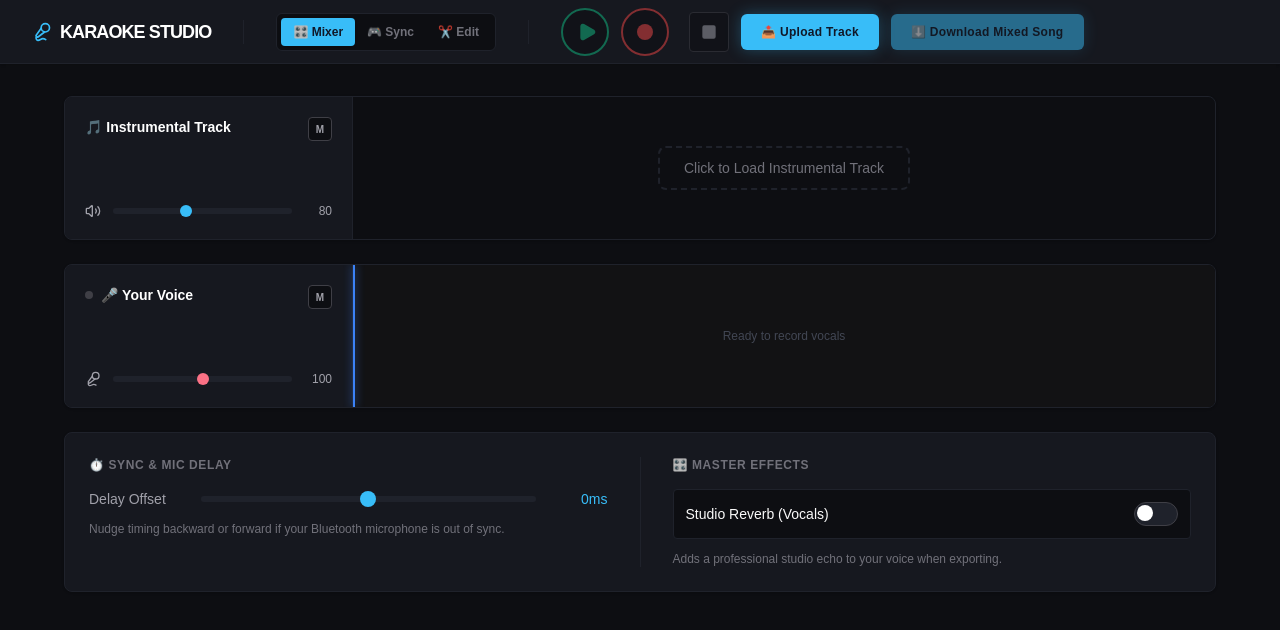
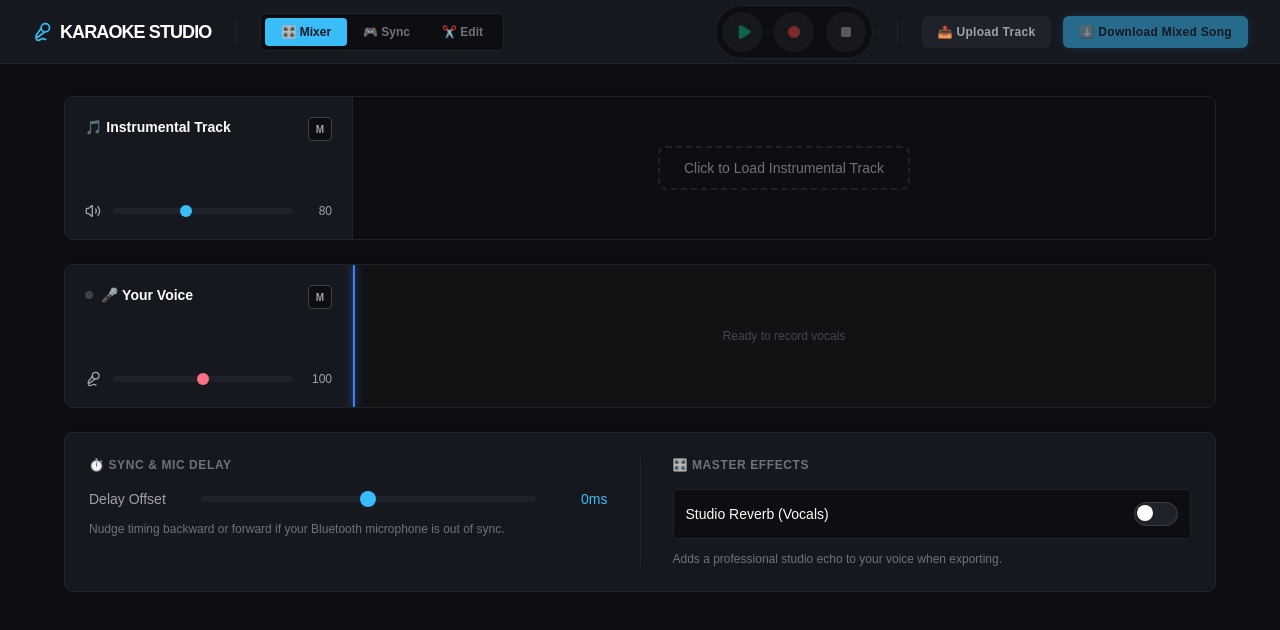
Before and after one commit to sushantabhat/karokie, a Next.js app: page / in a window 1280 px wide. Shown: the top 630 px of the page. Built offline with nearby package versions, Linux system fonts and the light colour scheme.

Commit message:
refactor: redesign KaraokeStudio header layout with unified transport and conditional action controls

```diff
--- a/src/components/KaraokeStudio.tsx
+++ b/src/components/KaraokeStudio.tsx
@@ -715,91 +715,92 @@ export default function KaraokeStudio() {
 
       {/* HEADER */}
       <header className="h-16 shrink-0 flex items-center justify-between border-b border-[#1f222b] bg-[#16181f] px-8 shadow-sm">
+
+        {/* LEFT SIDE: Brand & Tabs */}
         <div className="flex items-center gap-6">
           <h1 className="text-lg font-black tracking-tighter text-white flex items-center gap-2">
             <Mic2 className="w-5 h-5 text-[#38bdf8]" />
             KARAOKE STUDIO
           </h1>
 
-          <div className="h-6 w-px bg-[#1f222b] mx-2" />
+          <div className="h-6 w-px bg-[#1f222b]" />
+
           {/* VIEW TOGGLE */}
           <div className="flex bg-[#0d0e12] p-1 rounded-md border border-[#1f222b]">
-            <button onClick={() => setActiveTab("MIXER")} className={`px-3 py-1.5 rounded text-xs font-bold transition-all ${activeTab === "MIXER" ? "bg-[#38bdf8] text-gray-900 shadow-sm" : "text-[#71717a] hover:text-[#fafafa]"}`}>🎛️ Mixer</button>
-            <button onClick={() => setActiveTab("SYNC")} className={`px-3 py-1.5 rounded text-xs font-bold transition-all ${activeTab === "SYNC" ? "bg-[#38bdf8] text-gray-900 shadow-sm" : "text-[#71717a] hover:text-[#fafafa]"}`}>🎮 Sync</button>
-            <button onClick={() => setActiveTab("EDIT")} className={`px-3 py-1.5 rounded text-xs font-bold transition-all ${activeTab === "EDIT" ? "bg-[#38bdf8] text-gray-900 shadow-sm" : "text-[#71717a] hover:text-[#fafafa]"}`}>✂️ Edit</button>
+            <button onClick={() => setActiveTab("MIXER")} className={`px-4 py-1.5 rounded text-xs font-bold transition-all ${activeTab === "MIXER" ? "bg-[#38bdf8] text-gray-900 shadow-sm" : "text-[#71717a] hover:text-[#fafafa]"}`}>🎛️ Mixer</button>
+            <button onClick={() => setActiveTab("SYNC")} className={`px-4 py-1.5 rounded text-xs font-bold transition-all ${activeTab === "SYNC" ? "bg-[#38bdf8] text-gray-900 shadow-sm" : "text-[#71717a] hover:text-[#fafafa]"}`}>🎮 Sync</button>
+            <button onClick={() => setActiveTab("EDIT")} className={`px-4 py-1.5 rounded text-xs font-bold transition-all ${activeTab === "EDIT" ? "bg-[#38bdf8] text-gray-900 shadow-sm" : "text-[#71717a] hover:text-[#fafafa]"}`}>✂️ Edit</button>
           </div>
-          <div className="h-6 w-px bg-[#1f222b] mx-2" />
+        </div>
 
-
-          {/* Unified Transport Controls */}
-          <div className="flex items-center gap-3">
-            {/* Master Play Button */}
+        {/* RIGHT SIDE: Transport & Actions */}
+        <div className="flex items-center gap-6">
+          {/* Transport Controls */}
+          <div className="flex items-center gap-3 bg-[#0d0e12] p-1.5 rounded-full border border-[#1f222b]">
             <button
               onClick={handlePlayPauseClick}
               disabled={isRecording || !trackBuffer}
-              className={`w-12 h-12 rounded-full border-2 flex items-center justify-center transition-all ${
+              className={`w-10 h-10 rounded-full flex items-center justify-center transition-all ${
                 (isPlaying)
-                  ? 'bg-[#10b981] border-[#10b981] text-white shadow-[0_0_15px_rgba(16,185,129,0.4)]'
-                  : 'bg-[#0d0e12] border-[#10b981] text-[#10b981] hover:bg-[#10b981] hover:text-white disabled:opacity-50 disabled:pointer-events-none'
+                  ? 'bg-[#10b981] text-white shadow-[0_0_10px_rgba(16,185,129,0.4)]'
+                  : 'bg-[#1f222b] text-[#10b981] hover:bg-[#10b981] hover:text-white disabled:opacity-50 disabled:pointer-events-none'
               }`}
               title="Play/Pause"
             >
-              {(isPlaying) ? <Pause className="w-5 h-5 fill-current" /> : <Play className="w-5 h-5 fill-current ml-1" />}
+              {(isPlaying) ? <Pause className="w-4 h-4 fill-current" /> : <Play className="w-4 h-4 fill-current ml-1" />}
             </button>
 
-            {/* Record Button */}
             <button
               onClick={handleStartRecording}
               disabled={isRecording || isPlaying || !trackFile || activeTab === "SYNC"}
-              className={`w-12 h-12 rounded-full flex items-center justify-center transition-all ${
+              className={`w-10 h-10 rounded-full flex items-center justify-center transition-all ${
                 isRecording
-                  ? 'bg-transparent border-2 border-[#ef4444] shadow-[0_0_20px_rgba(239,68,68,0.7)] animate-pulse'
-                  : 'bg-[#0d0e12] border-2 border-[#ef4444] hover:bg-[#ef4444]/10 disabled:opacity-50 disabled:pointer-events-none'
+                  ? 'bg-transparent border-2 border-[#ef4444] shadow-[0_0_15px_rgba(239,68,68,0.7)] animate-pulse'
+                  : 'bg-[#1f222b] text-[#ef4444] hover:bg-[#ef4444]/20 disabled:opacity-50 disabled:pointer-events-none'
               }`}
               title="Record"
             >
-              <div className={`rounded-full transition-all ${isRecording ? 'w-4 h-4 bg-[#ef4444]' : 'w-4 h-4 bg-[#ef4444]'}`} />
+              <div className={`rounded-full transition-all ${isRecording ? 'w-3 h-3 bg-[#ef4444]' : 'w-3 h-3 bg-[#ef4444]'}`} />
             </button>
 
-            {/* Stop Button */}
             <button
               onClick={handleStopClick}
               disabled={!isRecording && !isPlaying && currentTime === 0}
-              className="w-10 h-10 ml-2 rounded bg-[#0d0e12] border border-[#3f3f46] text-[#a1a1aa] hover:bg-[#3f3f46] hover:text-white flex items-center justify-center transition-colors disabled:opacity-50 disabled:pointer-events-none"
+              className="w-10 h-10 rounded-full bg-[#1f222b] text-[#a1a1aa] hover:bg-[#3f3f46] hover:text-white flex items-center justify-center transition-colors disabled:opacity-50 disabled:pointer-events-none"
               title="Stop"
             >
-              <Square className="w-4 h-4 fill-current" />
+              <Square className="w-3 h-3 fill-current" />
             </button>
-            {/* Hidden file inputs */}
-            <input
-              type="file"
-              accept="audio/*"
-              className="hidden"
-              id="file-upload"
-              onChange={handleTrackUpload}
-            />
-            <input
-              type="file"
-              accept=".lrc"
-              className="hidden"
-              id="lrc-upload"
-              onChange={handleLRCUpload}
-            />
-            {/* Action Buttons */}
+          </div>
+
+          <div className="h-6 w-px bg-[#1f222b]" />
+
+          {/* Action Buttons based on Tab */}
+          <div className="flex items-center gap-3">
             {activeTab === "MIXER" && (
+              <>
                 <button
                   onClick={() => document.getElementById('file-upload')?.click()}
-                className="px-5 py-2.5 bg-[#38bdf8] hover:bg-[#0ea5e9] text-gray-900 rounded-md text-xs font-bold tracking-wide transition-all shadow-[0_0_15px_rgba(56,189,248,0.3)] disabled:opacity-50 disabled:pointer-events-none"
+                  className="px-4 py-2 bg-[#1f222b] hover:bg-[#38bdf8] hover:text-gray-900 text-[#a1a1aa] rounded-md text-xs font-bold tracking-wide transition-all disabled:opacity-50 disabled:pointer-events-none"
                   title="Upload Instrumental"
                 >
                   📤 Upload Track
                 </button>
+                <button
+                  onClick={handleExportClick}
+                  disabled={isProcessing || !recordedBlob}
+                  className="px-4 py-2 bg-[#38bdf8] hover:bg-[#0ea5e9] text-gray-900 rounded-md text-xs font-bold tracking-wide transition-all shadow-[0_0_10px_rgba(56,189,248,0.3)] disabled:opacity-50 disabled:pointer-events-none flex items-center gap-2"
+                >
+                  {isProcessing ? 'PROCESSING...' : '⬇️ Download Mixed Song'}
+                </button>
+              </>
             )}
+
             {(activeTab === "SYNC" || activeTab === "EDIT") && (
               <>
                 <button
                   onClick={() => document.getElementById('lrc-upload')?.click()}
-                  className="px-5 py-2.5 bg-[#38bdf8] hover:bg-[#0ea5e9] text-gray-900 rounded-md text-xs font-bold tracking-wide transition-all shadow-[0_0_15px_rgba(56,189,248,0.3)] disabled:opacity-50 disabled:pointer-events-none"
+                  className="px-4 py-2 bg-[#1f222b] hover:bg-[#38bdf8] hover:text-gray-900 text-[#a1a1aa] rounded-md text-xs font-bold tracking-wide transition-all disabled:opacity-50 disabled:pointer-events-none"
                   title="Upload LRC"
                 >
                   📄 Upload .LRC
@@ -807,23 +808,18 @@ export default function KaraokeStudio() {
                 <button
                   onClick={handleExportLRC}
                   disabled={lyrics.length === 0 || !trackFile}
-                  className="px-5 py-2.5 bg-[#38bdf8] hover:bg-[#0ea5e9] text-gray-900 rounded-md text-xs font-bold tracking-wide transition-all shadow-[0_0_15px_rgba(56,189,248,0.3)] disabled:opacity-50 disabled:pointer-events-none flex items-center gap-2"
+                  className="px-4 py-2 bg-[#38bdf8] hover:bg-[#0ea5e9] text-gray-900 rounded-md text-xs font-bold tracking-wide transition-all shadow-[0_0_10px_rgba(56,189,248,0.3)] disabled:opacity-50 disabled:pointer-events-none flex items-center gap-2"
                 >
                   ⬇️ Download .LRC
                 </button>
               </>
             )}
-{activeTab === "MIXER" && (
-  <button
-    onClick={handleExportClick}
-    disabled={isProcessing || !recordedBlob}
-    className="px-5 py-2.5 bg-[#38bdf8] hover:bg-[#0ea5e9] text-gray-900 rounded-md text-xs font-bold tracking-wide transition-all shadow-[0_0_15px_rgba(56,189,248,0.3)] disabled:opacity-50 disabled:pointer-events-none flex items-center gap-2"
-  >
-    {isProcessing ? 'PROCESSING...' : '⬇️ Download Mixed Song'}
-  </button>
-)}
           </div>
         </div>
+
+        {/* Hidden file inputs */}
+        <input type="file" accept="audio/*" className="hidden" id="file-upload" onChange={handleTrackUpload} />
+        <input type="file" accept=".lrc" className="hidden" id="lrc-upload" onChange={handleLRCUpload} />
       </header>
 
       {/* TIMELINE AREA */}
@@ -1112,14 +1108,37 @@ export default function KaraokeStudio() {
               </div>
             ) : activeTab === "SYNC" ? (
               <div className="flex-1 flex flex-col h-full gap-4 min-h-0">
-                <div className="flex flex-col items-center justify-center py-4 gap-4">
-                  <div className="flex items-center justify-center w-full max-w-4xl px-4">
-                    <div className="flex gap-4">
+                <div className="flex flex-col items-center justify-center py-4 border-b border-[#1f222b] bg-[#1a1d24]">
+                  <div className="flex items-center justify-between w-full max-w-5xl px-4">
+                    {/* Left: Secondary Actions (Review) */}
+                    <div className="flex items-center gap-3 w-1/3 justify-start">
+                      {!isSyncSessionActive && hasSyncedLines && !isPlaying && (
+                        <button
+                          onClick={() => {
+                            if (audioRef.current) audioRef.current.currentTime = 0;
+                            setCurrentTime(0);
+                            setActiveLineIndex(0);
+                            setIsSyncSessionActive(false);
+                            startPlayback(0);
+                          }}
+                          disabled={!hasSyncedLines}
+                          className="flex items-center gap-2 px-5 py-2.5 bg-[#38bdf8]/10 hover:bg-[#38bdf8]/20 text-[#38bdf8] border border-[#38bdf8]/30 rounded-full font-bold text-sm transition-colors disabled:opacity-50"
+                        >
+                          👀 Review Sync
+                        </button>
+                      )}
+                    </div>
+
+                    {/* Center: Primary Sync Actions */}
+                    <div className="flex items-center justify-center gap-3 w-1/3">
                       <button
                         onClick={(e) => {
                           e.currentTarget.blur();
                           if (isPlaying && isSyncSessionActive) {
                             triggerSyncTap();
+                          } else if (isPlaying && !isSyncSessionActive) {
+                            // Active Review Sync -> Stop it
+                            stopPreview();
                           } else if (!isPlaying && currentTime === 0) {
                             setIsSyncSessionActive(true);
                             if (audioRef.current) audioRef.current.currentTime = 0;
@@ -1131,10 +1150,10 @@ export default function KaraokeStudio() {
                             startPlayback(currentTime);
                           }
                         }}
-                        disabled={!trackUrl || (!isPlaying && currentTime > 0 && !isSyncSessionActive && !hasSyncedLines) || (!isSyncSessionActive && hasSyncedLines && currentTime === 0)}
-                        className={`flex items-center gap-2 px-6 py-3 rounded-full font-black text-sm transition-transform hover:scale-105 ${isPlaying && isSyncSessionActive ? 'bg-[#ef4444] text-white shadow-[0_0_15px_rgba(239,68,68,0.4)]' : 'bg-[#10b981] text-white shadow-[0_0_15px_rgba(16,185,129,0.4)]'} disabled:opacity-50`}
+                        disabled={!trackUrl || (!isPlaying && currentTime > 0 && !isSyncSessionActive && !hasSyncedLines) || (!isSyncSessionActive && hasSyncedLines && currentTime === 0 && !isPlaying)}
+                        className={`flex items-center gap-2 px-6 py-3 rounded-full font-black text-sm transition-transform hover:scale-105 ${isPlaying && isSyncSessionActive ? 'bg-[#ef4444] text-white shadow-[0_0_15px_rgba(239,68,68,0.4)]' : isPlaying && !isSyncSessionActive ? 'bg-[#f59e0b] text-white shadow-[0_0_15px_rgba(245,158,11,0.4)]' : 'bg-[#10b981] text-white shadow-[0_0_15px_rgba(16,185,129,0.4)]'} disabled:opacity-50`}
                       >
-                        {isPlaying && isSyncSessionActive ? 'Tap to Sync Line (Spacebar)' : (!isPlaying && currentTime > 0 ? '▶ Resume Syncing' : '▶ START SYNCING')}
+                        {isPlaying && isSyncSessionActive ? 'Tap to Sync Line (Spacebar)' : isPlaying && !isSyncSessionActive ? '⏸ Stop Review' : (!isPlaying && currentTime > 0 ? '▶ Resume Syncing' : '▶ START SYNCING')}
                       </button>
 
                       {isSyncSessionActive && (
@@ -1144,34 +1163,15 @@ export default function KaraokeStudio() {
                             if (isPlaying) stopPreview();
                             setIsSyncSessionActive(false);
                           }}
-                          className="flex items-center gap-2 px-6 py-3 bg-green-500/10 hover:bg-green-500/20 text-green-500 border border-green-500/30 rounded-full font-bold text-sm transition-colors"
+                          className="flex items-center gap-2 px-5 py-2.5 bg-[#10b981]/10 hover:bg-[#10b981]/20 text-[#10b981] border border-[#10b981]/30 rounded-full font-bold text-sm transition-colors"
                         >
-                          ✓ FINISH / SAVE
-                        </button>
-                      )}
-
-                      {!isSyncSessionActive && hasSyncedLines && (
-                        <button
-                          onClick={() => {
-                            if (audioRef.current) audioRef.current.currentTime = 0;
-                            setCurrentTime(0);
-                            setActiveLineIndex(0);
-                            setIsSyncSessionActive(false);
-                            startPlayback(0);
-                          }}
-                          disabled={!hasSyncedLines}
-                          className="flex items-center gap-2 px-6 py-3 bg-[#38bdf8]/10 hover:bg-[#38bdf8]/20 text-[#38bdf8] border border-[#38bdf8]/30 rounded-full font-bold text-sm transition-colors disabled:opacity-50"
-                        >
-                          👀 Review Sync
+                          ✓ FINISH
                         </button>
                       )}
                     </div>
-                  </div>
-                </div>
-                <div
-                  className={`flex-1 overflow-y-auto custom-scrollbar bg-[#16181f] rounded border border-[#1f222b] p-8 flex flex-col items-center relative transition-colors select-none ${isSpacebarDown ? 'border-[#38bdf8] bg-[#38bdf8]/10' : ''}`}
-                >
-                   <div className="absolute top-4 right-4 flex gap-2 z-10">
+
+                    {/* Right: Danger Actions (Clear/Restart) */}
+                    <div className="flex items-center gap-3 w-1/3 justify-end">
                       <button
                         onClick={(e) => {
                           e.stopPropagation();
@@ -1187,7 +1187,7 @@ export default function KaraokeStudio() {
                           setIsSyncSessionActive(false);
                         }}
                         disabled={!hasSyncedLines && currentTime === 0}
-                       className="px-3 py-1 bg-orange-500/10 text-orange-500 text-xs font-bold rounded hover:bg-orange-500/20 transition-colors disabled:opacity-30 disabled:cursor-not-allowed"
+                        className="px-4 py-2 bg-orange-500/10 text-orange-500 text-xs font-bold rounded-full hover:bg-orange-500/20 transition-colors disabled:opacity-30 disabled:cursor-not-allowed border border-orange-500/20"
                       >
                         🔄 Restart Sync
                       </button>
@@ -1205,9 +1205,23 @@ export default function KaraokeStudio() {
                           setIsSpacebarDown(false);
                           setIsSyncSessionActive(false);
                         }
-                     }} className="px-3 py-1 bg-red-500/10 text-red-500 text-xs font-bold rounded hover:bg-red-500/20 transition-colors">Clear All</button>
+                      }} className="px-4 py-2 bg-red-500/10 hover:bg-red-500/20 text-red-500 text-xs font-bold rounded-full transition-colors border border-red-500/20">
+                        Clear All
+                      </button>
                     </div>
-                   {lyrics.map((line, idx) => {
+                  </div>
+                </div>
+                <div
+                  className={`flex-1 overflow-y-auto custom-scrollbar bg-[#16181f] rounded border border-[#1f222b] p-8 flex flex-col items-center relative transition-colors select-none ${isSpacebarDown ? 'border-[#38bdf8] bg-[#38bdf8]/10' : ''}`}
+                >
+                   {lyrics.length === 0 ? (
+                     <div className="flex flex-col items-center justify-center h-full text-center max-w-md">
+                       <h3 className="text-xl font-bold text-white mb-2">No Lyrics Yet</h3>
+                       <p className="text-[#a1a1aa] mb-6">Upload an LRC file or type your lyrics in the Editor tab first.</p>
+                       <button onClick={() => setActiveTab("EDIT")} className="px-6 py-2 bg-[#38bdf8] text-gray-900 rounded-full font-bold shadow-[0_0_15px_rgba(56,189,248,0.3)] hover:bg-[#0ea5e9] transition-colors">Go to Editor</button>
+                     </div>
+                   ) : (
+                     lyrics.map((line, idx) => {
                       const isSynced = line.start !== null;
                       const currentlyPlayingIdx = lyrics.findIndex(l =>
                         l.start !== null && currentTime >= l.start && (l.end === null || currentTime < l.end)
@@ -1238,8 +1252,8 @@ export default function KaraokeStudio() {
                                 setCurrentTime(line.start);
                                 if (audioRef.current) audioRef.current.currentTime = line.start;
                                 setActiveLineIndex(idx);
-                                if (isSyncSessionActive && !isPlaying) {
-                                  playPreview({ ...mixSettings, trackVolume: effectiveTrackVolume, vocalVolume: effectiveVocalVolume }, line.start);
+                                if (isPlaying || isSyncSessionActive) {
+                                  startPlayback(line.start);
                                 }
                               } else {
                                 // Clicked unsynced line
@@ -1267,7 +1281,7 @@ export default function KaraokeStudio() {
                                 const startTime = line.end || line.start || currentTime;
                                 setCurrentTime(startTime);
                                 if (audioRef.current) audioRef.current.currentTime = startTime;
-                                playPreview({ ...mixSettings, trackVolume: effectiveTrackVolume, vocalVolume: effectiveVocalVolume }, startTime);
+                                startPlayback(startTime);
                               }}
                               className="mt-4 flex items-center gap-2 px-4 py-2 bg-[#10b981]/20 hover:bg-[#10b981]/30 text-[#10b981] rounded-full text-xs font-bold transition-colors"
                             >
@@ -1276,7 +1290,7 @@ export default function KaraokeStudio() {
                           )}
                         </div>
                       );
-                   })}
+                   }))}
                 </div>
               </div>
             ) : (
```
Lines whose indentation alone changed are shown as unchanged.
